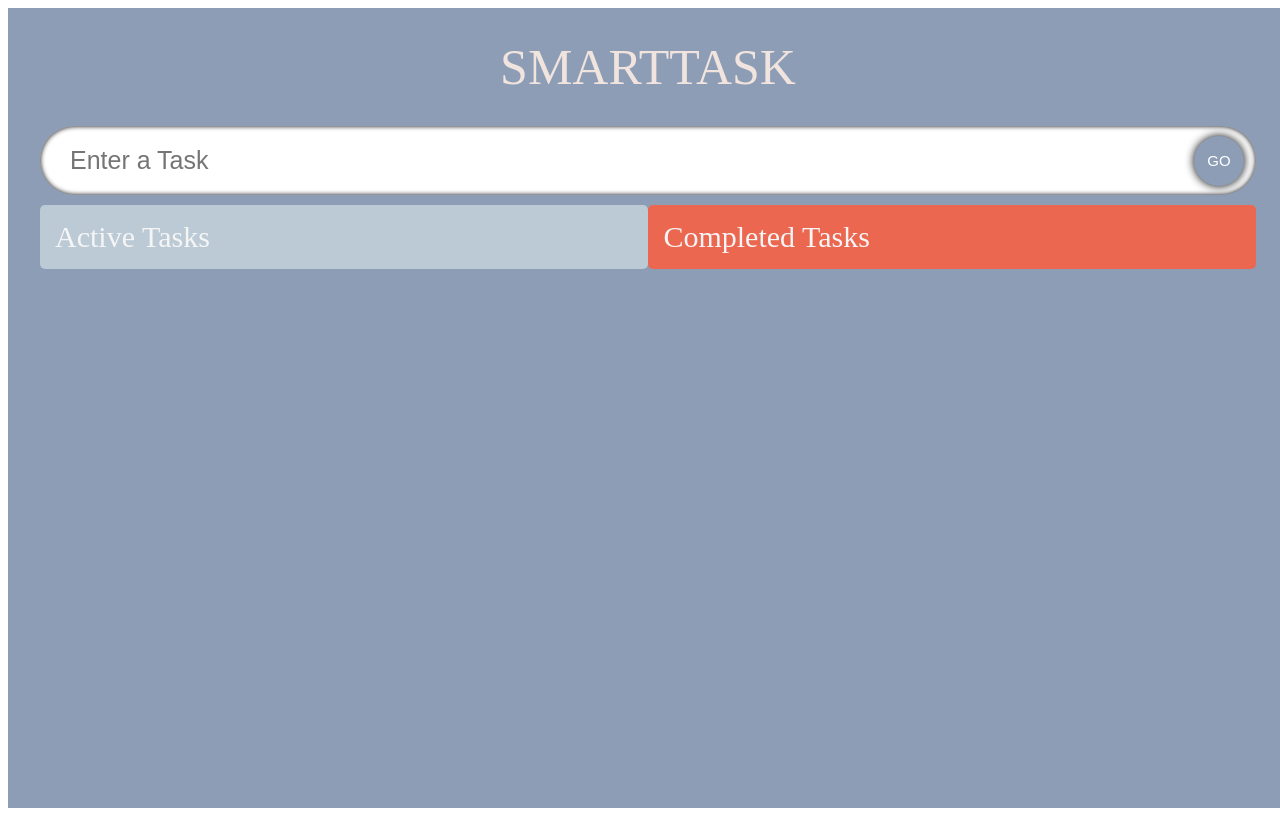
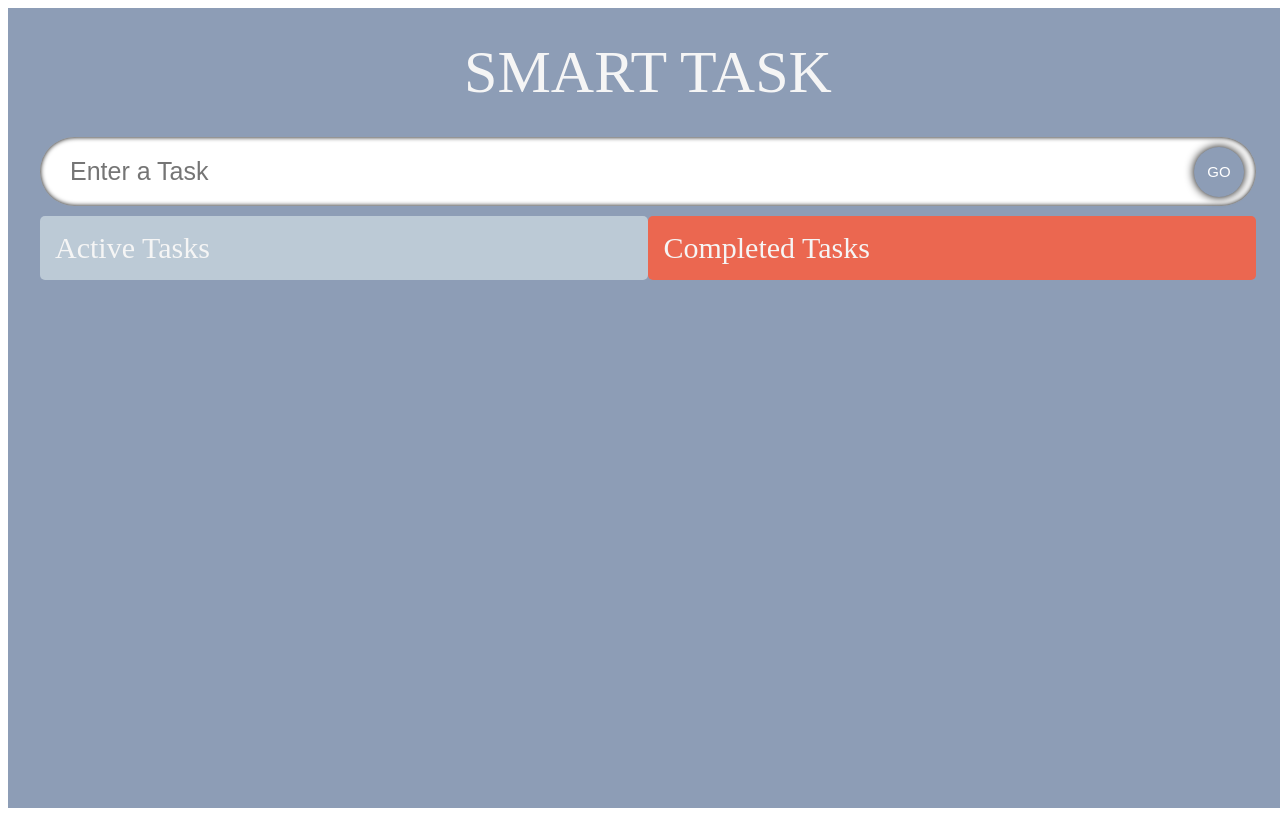
Before and after one commit to claudiaLisboa/-my-appTypeScript, a React (Create React App) app: page / in a window 1280 px wide. Built offline with nearby package versions, Linux system fonts and the light colour scheme; a web font is replaced by a local one.

Commit message:
modified style

```diff
--- a/src/App.css
+++ b/src/App.css
@@ -12,9 +12,9 @@
 
 .heading{
   text-transform: uppercase;
-  font-size: 50px;
+  font-size: 60px;
   margin: 30px 0;
-  color:  #f1e3dd;
+  color:  whitesmoke;
   z-index: 1;
   text-align: center;
 }
--- a/src/App.tsx
+++ b/src/App.tsx
@@ -62,7 +62,7 @@ const App: React.FC = () => {
    return (
      <DragDropContext onDragEnd={onDragEnd}>
        <div className="App">
-         <span className="heading">SmartTask </span>
+         <span className="heading">Smart Task </span>
          <InputFeild todo={todo} setTodo={setTodo} handleAdd={handleAdd} />
          <TodoList
            todos={todos}
--- a/src/components/styles.css
+++ b/src/components/styles.css
@@ -78,7 +78,7 @@ HEX: #f1e3dd */
 
 
 .dragactive {
-    background-color: rgb(0, 221, 236);
+    background-color: #667292;
   }
 
   .dragcomplete {
```
